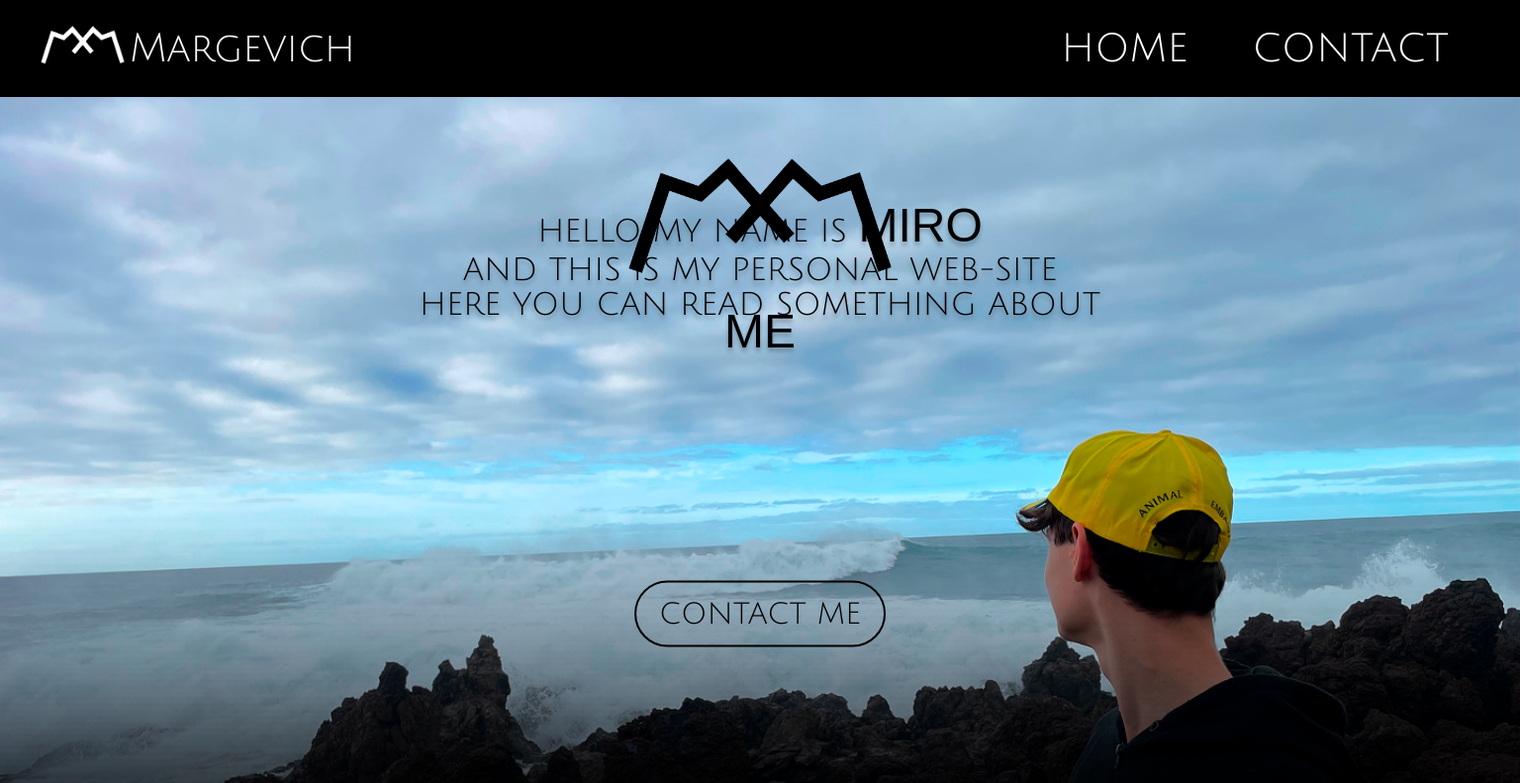
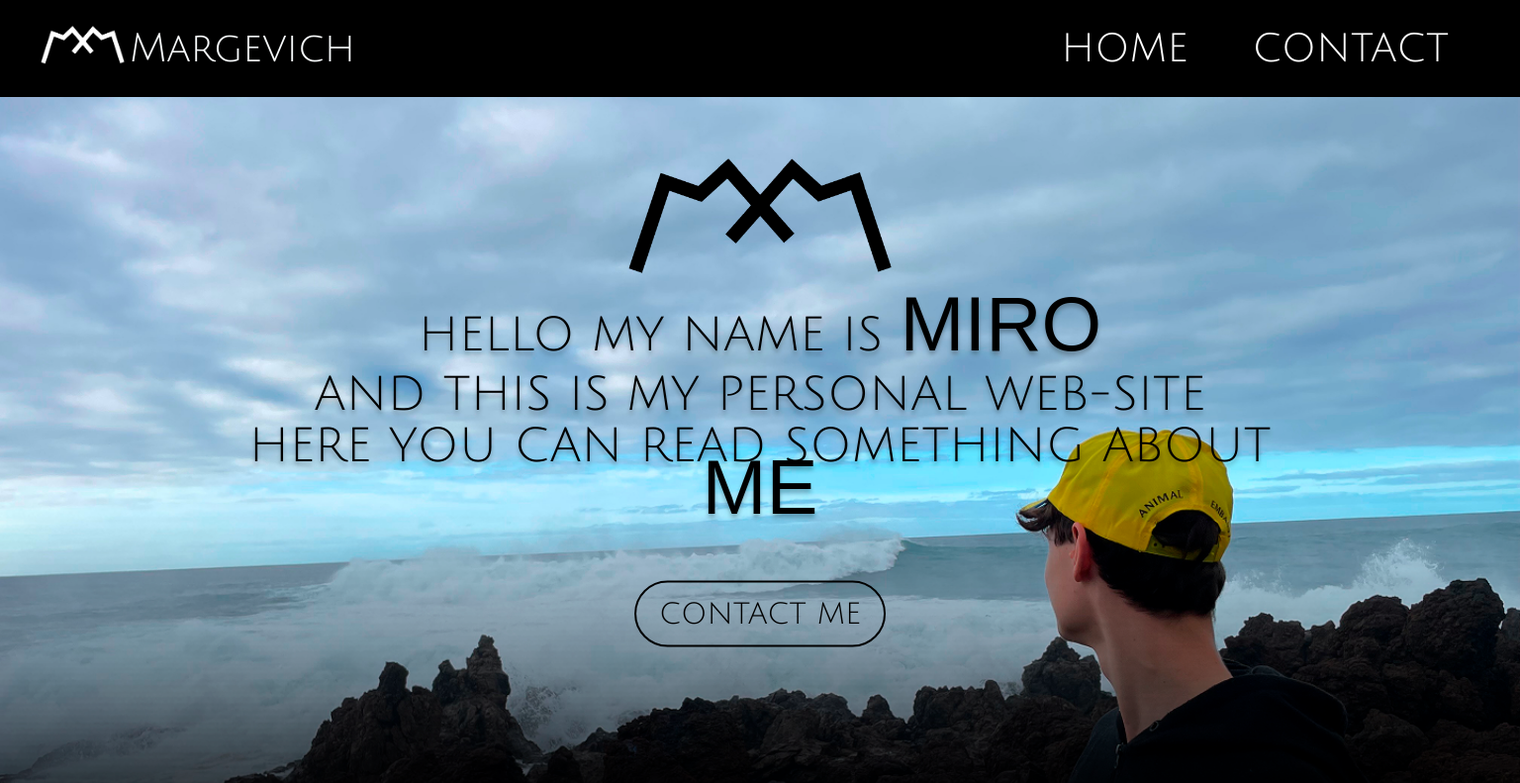
Before and after one commit to miromarg7/miromarg7, a plain HTML site: page index.html in a window 1536 px wide. Shown: the top 791 px of the page at 99% size. Drawn offline with nearby package versions, Linux system fonts and the light colour scheme; a web font is replaced by a local one.

Commit message:
Update styles.css

```diff
--- a/styles.css
+++ b/styles.css
@@ -976,19 +976,3 @@ textarea.input1 + .shadow-input1 {
     height: 280px;
   }
 }
-
-@media (min-width: 1366px) and (max-width: 2533px) {
-  .hero-text p {
-    font-size: 32px;
-  }
-  .hero-text {
-    top: 290px;
-  }
-
-  .highlight {
-    font-size: 48px;
-  }
-  .me {
-    top: -50px;
-  }
-}
```
